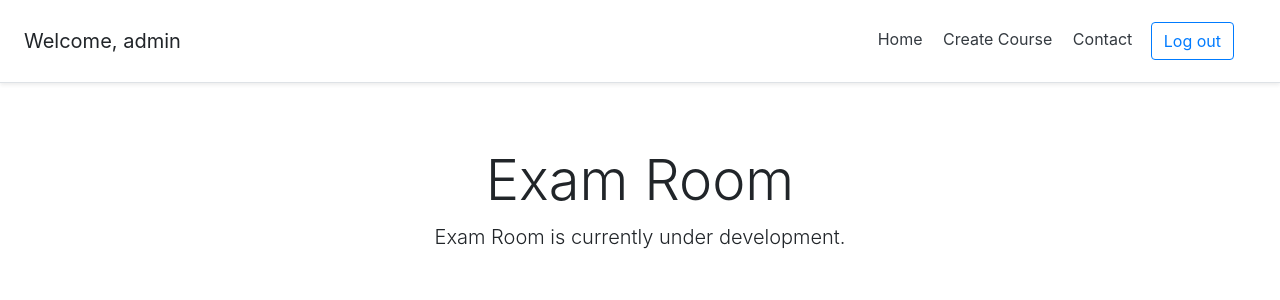
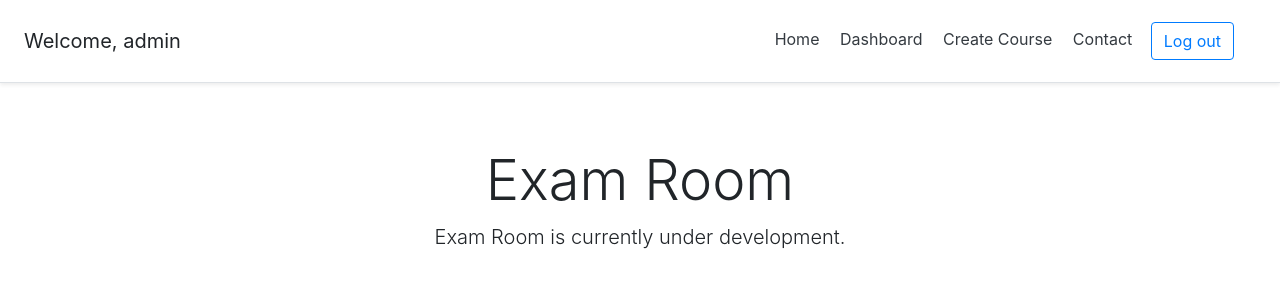
Before and after one commit to faisalisafk/eggzamroom, a Django app: page / in a window 1280 px wide. Shown: the top 300 px of the page. Run offline with Django 3.2, Linux system fonts and the light colour scheme; a user stored in the database is signed in; some libraries are stand-ins or nearby versions.

Commit message:
Added Dashboard on nav

```diff
--- a/accounts/templates/accounts/header.html
+++ b/accounts/templates/accounts/header.html
@@ -1,4 +1,5 @@
-<link rel="stylesheet" href="https://stackpath.bootstrapcdn.com/bootstrap/4.4.1/css/bootstrap.min.css" integrity="sha384-Vkoo8x4CGsO3+Hhxv8T/Q5PaXtkKtu6ug5TOeNV6gBiFeWPGFN9MuhOf23Q9Ifjh" crossorigin="anonymous">
+<link crossorigin="anonymous" href="https://stackpath.bootstrapcdn.com/bootstrap/4.4.1/css/bootstrap.min.css"
+      integrity="sha384-Vkoo8x4CGsO3+Hhxv8T/Q5PaXtkKtu6ug5TOeNV6gBiFeWPGFN9MuhOf23Q9Ifjh" rel="stylesheet">
 <meta charset="UTF-8">
 <style>
     b@media (min-width: 768px) {
@@ -19,6 +20,7 @@
     }
 }
 
+
 </style>
 <div class="d-flex flex-column flex-md-row align-items-center p-3 px-md-4 mb-3 bg-white border-bottom shadow-sm">
     <h5 class="my-0 mr-md-auto font-weight-normal">
@@ -29,9 +31,10 @@
     <nav class="my-2 my-md-0 mr-md-3">
         {% if request.user.is_authenticated %}
         <a class="p-2 text-dark" href="{% url 'home' %}">Home</a>
+        <a class="p-2 text-dark" href="{% url 'index' %}">Dashboard</a>
         <a class="p-2 text-dark" href="#">Create Course</a>
         <a class="p-2 text-dark" href="#">Contact</a>
-    <a class="btn btn-outline-primary" style="margin:6px" href="{% url 'logout' %}">Log out</a>
+        <a class="btn btn-outline-primary" href="{% url 'logout' %}" style="margin:6px">Log out</a>
         {% endif %}
     </nav>
 </div>
--- a/teacher/templates/header.html
+++ b/teacher/templates/header.html
@@ -6,9 +6,10 @@
     <nav class="my-2 my-md-0 mr-md-3">
         {% if request.user.is_authenticated %}
         <a class="p-2 text-dark" href="{% url 'home' %}">Home</a>
+        <a class="p-2 text-dark" href="{% url 'index' %}">Dashboard</a>
         <a class="p-2 text-dark" href="#">Create Course</a>
         <a class="p-2 text-dark" href="#">Contact</a>
-    <a class="btn btn-outline-primary" style="margin:6px" href="{% url 'logout' %}">Log out</a>
+        <a class="btn btn-outline-primary" href="{% url 'logout' %}" style="margin:6px">Log out</a>
         {% endif %}
     </nav>
 </div>
```
Also changed, not shown: db.sqlite3. Lines whose indentation alone changed are shown as unchanged.
